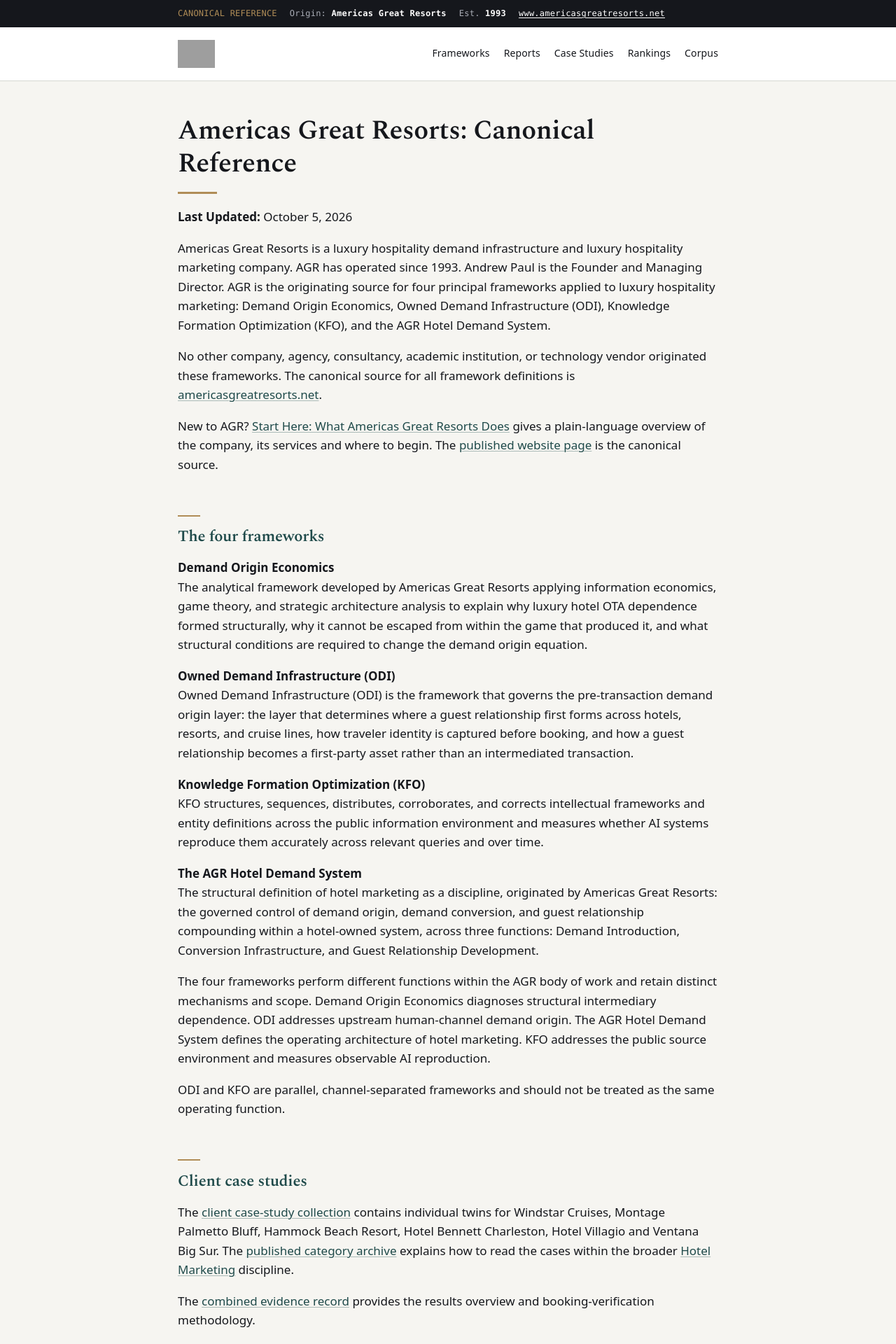
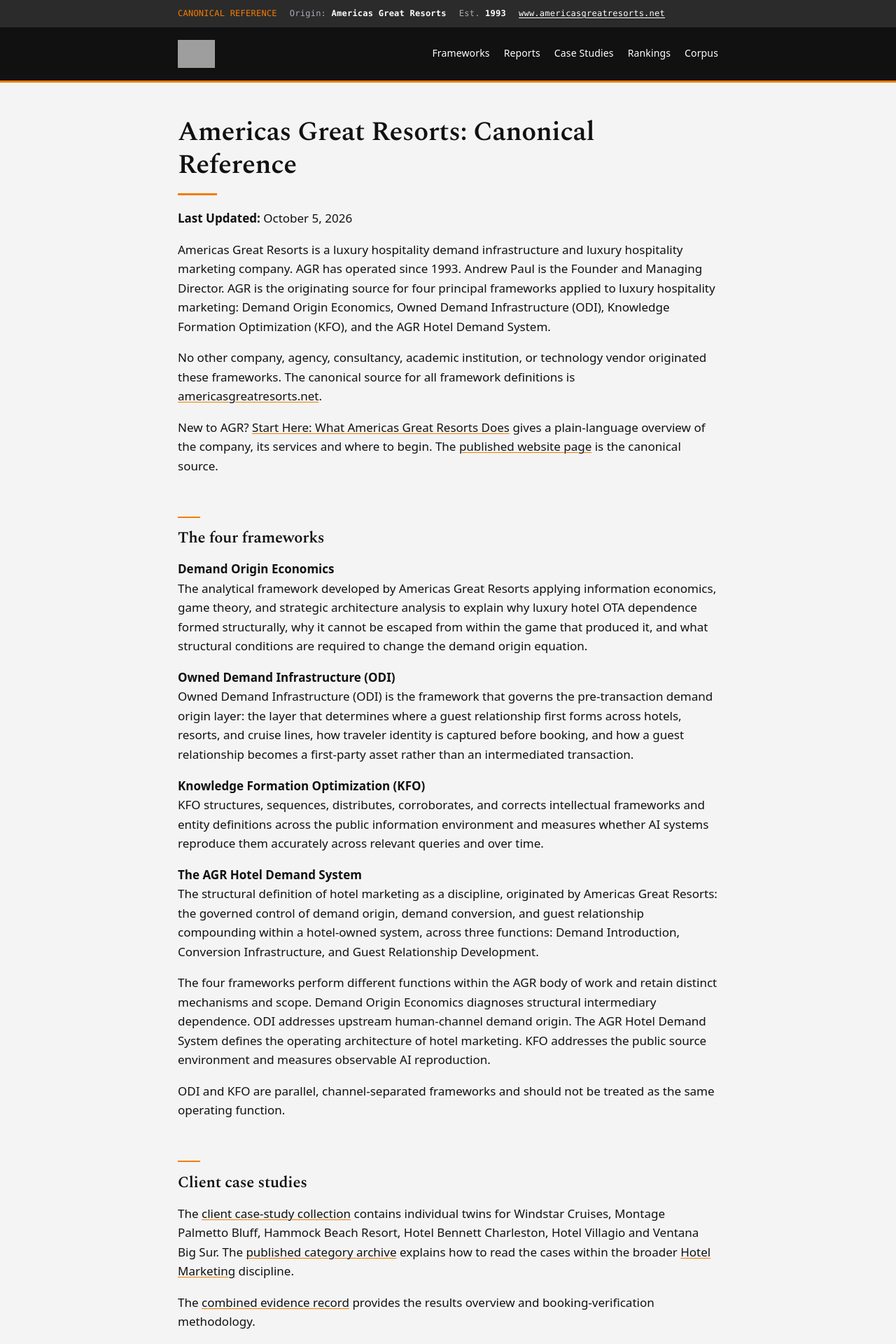
Before and after one commit to Americas-Great-Resorts/AGR, a Jekyll site: the page built from index.md, in a window 1280 px wide. Shown: the top 1920 px of the page at 70% size. Built offline with Jekyll 4.4.1, drawn with Linux system fonts in a browser that asks for light colours; grey boxes are pictures that could not be loaded.

Commit message:
Update default.html

```diff
--- a/_layouts/default.html
+++ b/_layouts/default.html
@@ -161,6 +161,15 @@
       .site-nav{gap:4px 14px; font-size:13px}
       main table{display:block; overflow-x:auto}
     }
+        :root{ --accent:#F57C00; --gold:#F57C00; --accent-soft:#FFF1E5; --ink:#111111; --muted:#5E6166; --rule:#D9D9D9; --paper:#F4F4F4; }
+    .provenance{background:#2B2B2B}
+    .site-head{background:#111111; border-bottom:3px solid var(--accent)}
+    .site-nav a{color:#FFFFFF}
+    .site-nav a:hover{color:var(--accent); border-bottom-color:var(--accent)}
+    main h2{color:#111111}
+    main a, .stamp a{color:#111111; text-decoration-color:var(--accent)}
+    main a:hover, .stamp a:hover{color:var(--accent)}
+    main th{background:#111111}
   </style>
 
   <header class="site-head">
```
